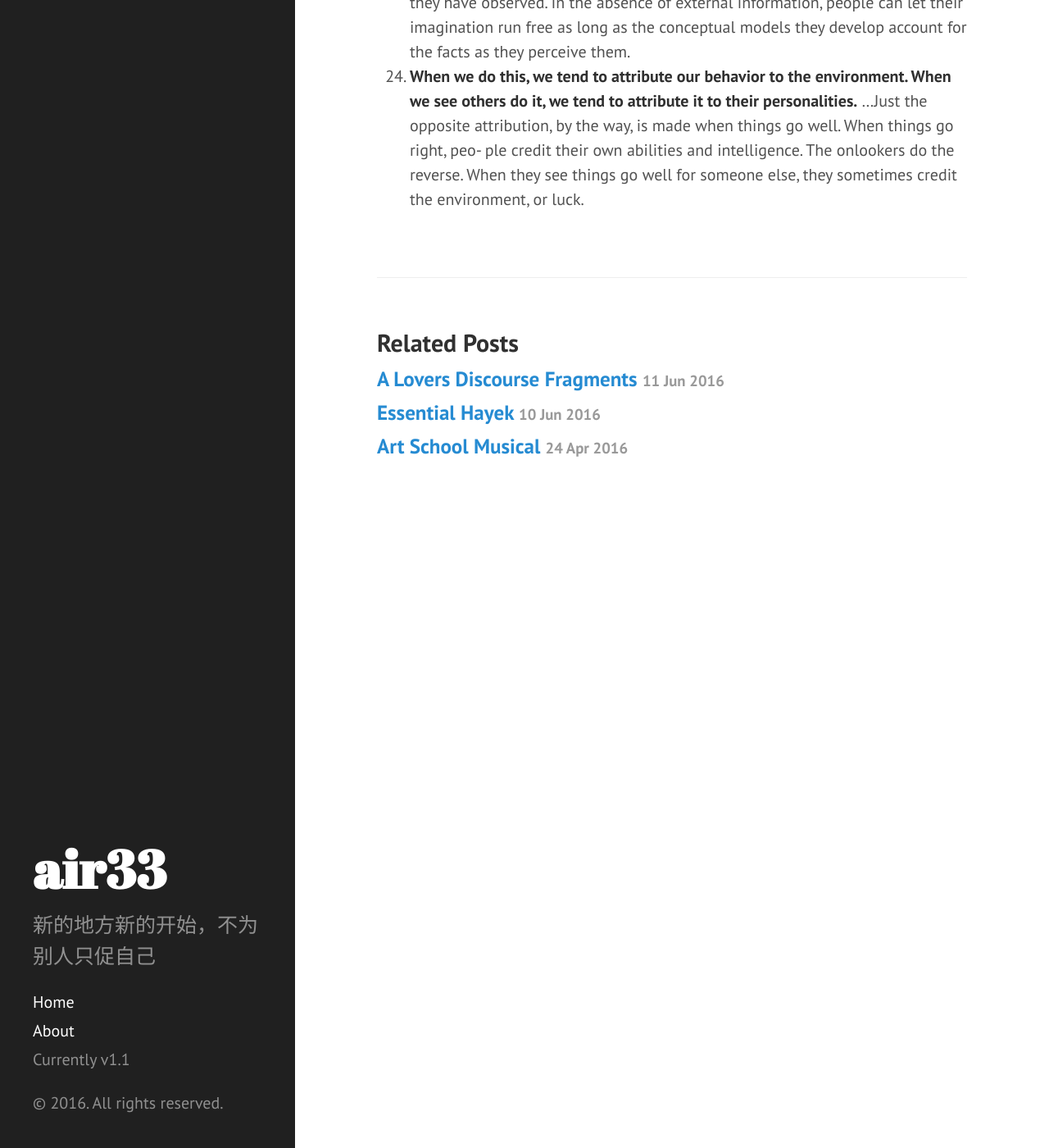
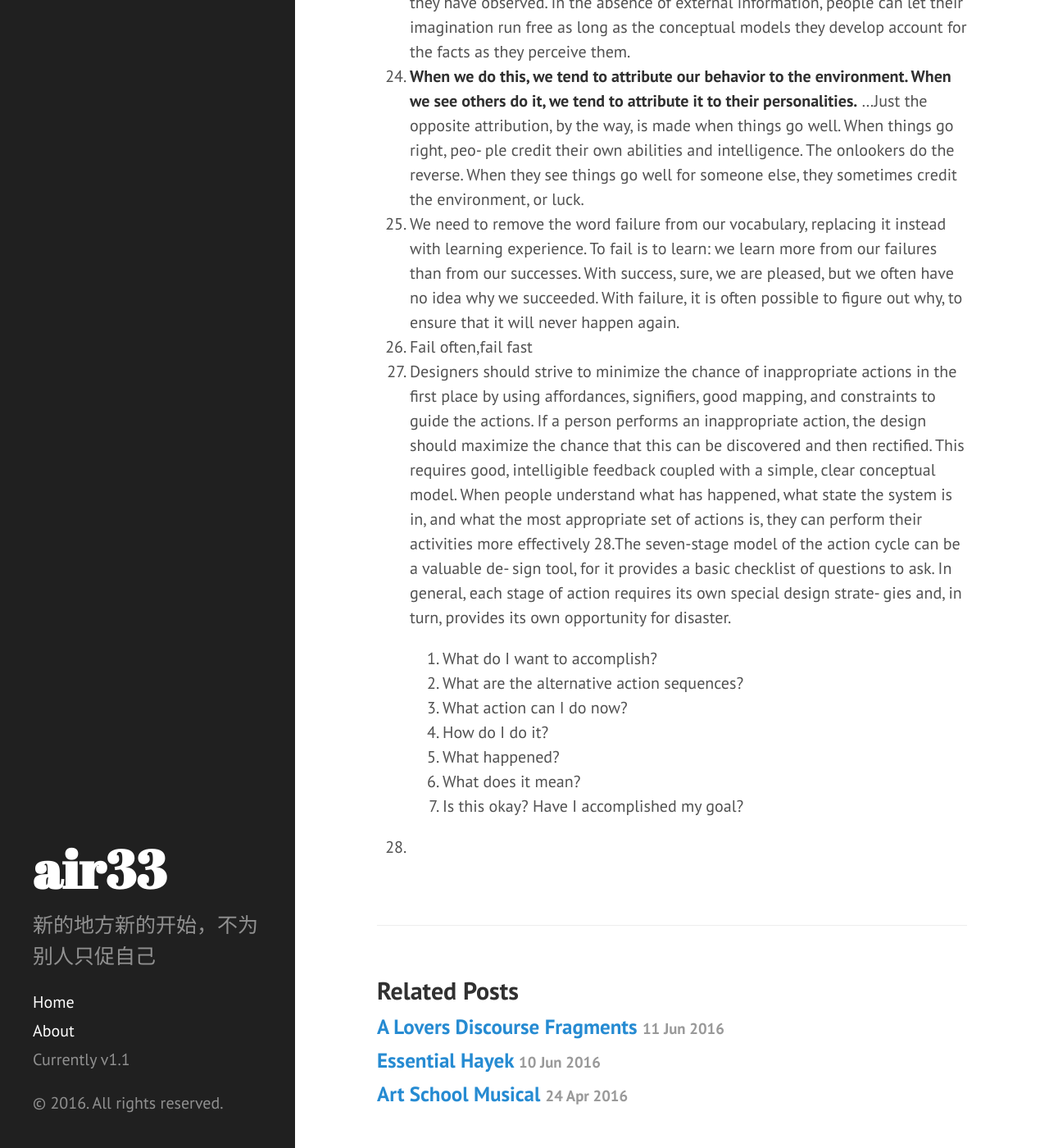
Before and after one commit to air33/air33.github.io, a Jekyll site: the page built from _posts/2016-06-18-The-Design-of-Everyday-Things.md, in a window 1280 px wide and 1400 px high, scrolled down 2847 px. Shown: the whole window at 82% size. Built offline with Jekyll 4.4.1, drawn with Linux system fonts in a browser that asks for light colours.

Commit message:
the design of every things

```diff
--- a/_posts/2016-06-18-The-Design-of-Everyday-Things.md
+++ b/_posts/2016-06-18-The-Design-of-Everyday-Things.md
@@ -102,3 +102,30 @@ the way, is made when things go well. When things go right, peo-
 ple credit their own abilities and intelligence. The onlookers do
 the reverse. When they see things go well for someone else, they
 sometimes credit the environment, or luck.
+25. We need to remove the word failure from our vocabulary, replacing it instead with learning experience. To fail is to learn: we learn
+more from our failures than from our successes. With success, sure,
+we are pleased, but we often have no idea why we succeeded. With
+failure, it is often possible to figure out why, to ensure that it will
+never happen again.
+26. Fail often,fail fast
+27. Designers should strive to minimize the chance of inappropriate actions in the first place by using affordances, signifiers,
+good mapping, and constraints to guide the actions. If a person
+performs an inappropriate action, the design should maximize
+the chance that this can be discovered and then rectified. This
+requires good, intelligible feedback coupled with a simple, clear
+conceptual model. When people understand what has happened,
+what state the system is in, and what the most appropriate set of
+actions is, they can perform their activities more effectively
+28.The seven-stage model of the action cycle can be a valuable de-
+sign tool, for it provides a basic checklist of questions to ask. In
+general, each stage of action requires its own special design strate-
+gies and, in turn, provides its own opportunity for disaster.
+
+     1. What do I want to accomplish?
+     2. What are the alternative action sequences?
+     3. What action can I do now?
+     4. How do I do it?
+     5. What happened?
+     6. What does it mean?
+     7. Is this okay? Have I accomplished my goal?
+29.
```
